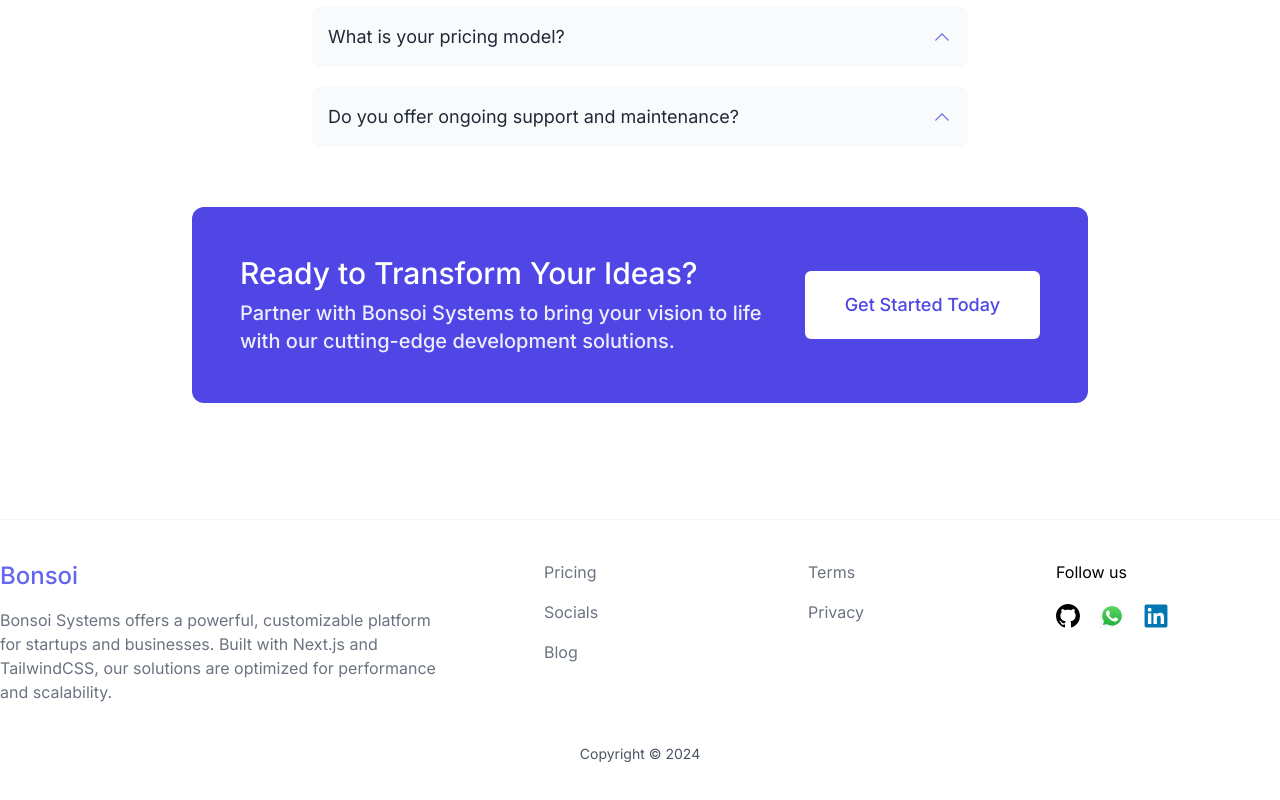
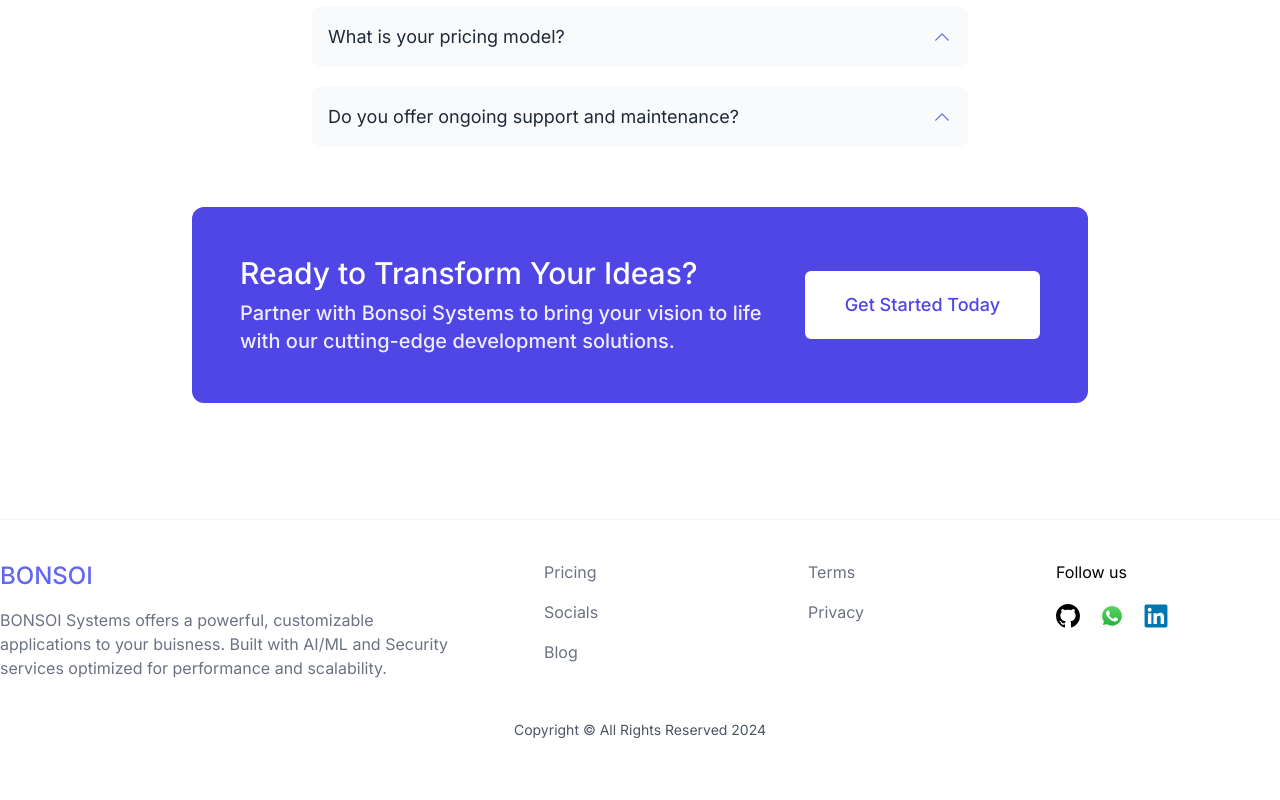
Before and after one commit to BONSOI-Systems/BONSOI-Landing-page, a Next.js app: page / in a window 1280 px wide. Shown: the part 3811-4611 px from the top of the page. Built offline with nearby package versions, Linux system fonts and the light colour scheme.

Commit message:
Update Footer.tsx

```diff
--- a/src/components/Footer.tsx
+++ b/src/components/Footer.tsx
@@ -17,14 +17,14 @@ export function Footer() {
                 href="/"
                 className="flex items-center space-x-2 text-2xl font-medium text-indigo-500 dark:text-gray-100"
               >
-                <span>Bonsoi</span>
+                <span>BONSOI</span>
               </Link>
             </div>
 
             <div className="max-w-md mt-4 text-gray-500 dark:text-gray-400">
-              Bonsoi Systems offers a powerful, customizable platform for
-              startups and businesses. Built with Next.js and TailwindCSS, our
-              solutions are optimized for performance and scalability.
+              BONSOI Systems offers a powerful, customizable applications
+              to your buisness. Built with AI/ML and Security services
+              optimized for performance and scalability.
             </div>
           </div>
 
@@ -66,7 +66,7 @@ export function Footer() {
                 <Github />
               </a>
               <a
-                href="https://github.com/BONSOI-Systems"
+                href="https://chat.whatsapp.com/L11Rq3WgjrNLWmuYtpS7TV"
                 target="_blank"
                 rel="noopener"
               >
@@ -86,7 +86,7 @@ export function Footer() {
         </div>
 
         <div className="my-10 text-sm text-center text-gray-600 dark:text-gray-400">
-          Copyright © {new Date().getFullYear()}
+          Copyright © All Rights Reserved {new Date().getFullYear()}
         </div>
       </Container>
     </div>
```
